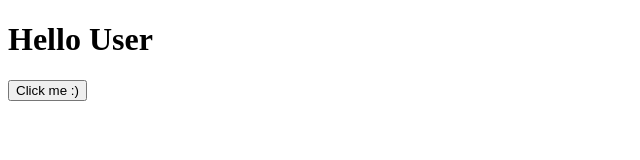
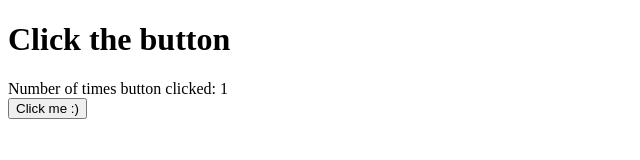
Before and after one commit to ArunCape/fullstack-javascript, a plain HTML site: page index.html in a window 1280 px wide. Both pictures are taken after a click on the button "Click me :)". Shown: the whole page, without its empty margins (0-640 px from the left). Drawn offline with Linux system fonts and the light colour scheme.

Commit message:
second commit

```diff
--- a/index.html
+++ b/index.html
@@ -6,14 +6,14 @@
 	<title>Learning JavaScript</title>
 </head>
 <body>
-	<h1>
+	<h1 id="greet">
 		Hello User
 	</h1>
-	<span id="count">
-	</span>
-	<button id="buttton">
+	<span id="count">Number of times button clicked :
+	</span><br>
+	<button id="button">
 		Click me :)
 	</button>
-	<script type="text/javascript" src="index.js"></script>
+	<script src="index.js"></script>
 </body>
 </html>
--- a/index.js
+++ b/index.js
@@ -0,0 +1,14 @@
+var buttonElement = document.getElementById('button')
+var counter = 0;
+
+var spanElement = document.getElementById('count')
+spanElement.innerText += counter
+
+buttonElement.addEventListener('click', () => {
+    counter += 1;
+    spanElement.innerText ='Number of times button clicked: ' + counter
+});
+
+
+var greetElement = document.getElementById('greet')
+setTimeout(() => {greetElement.innerText = 'Click the button'}, 5000)
```
